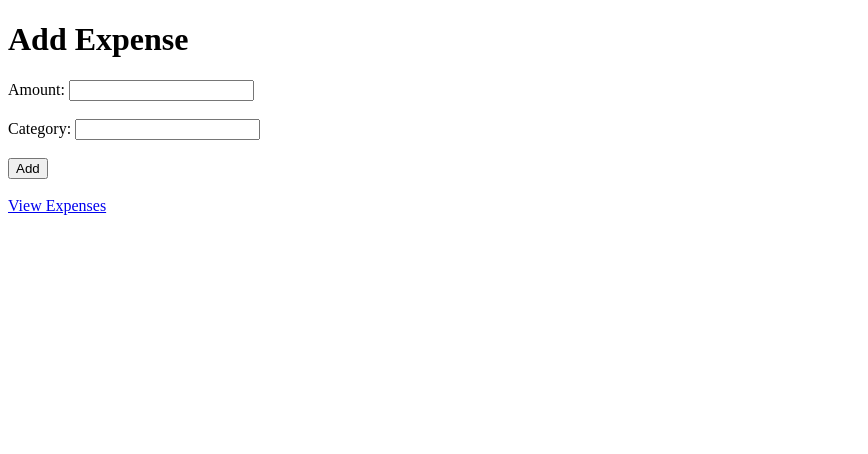
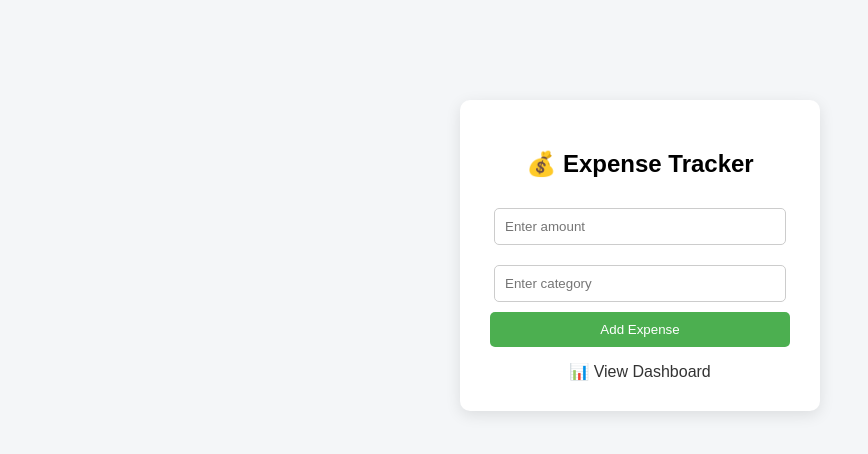
Before and after one commit to adityasing9/ExpenseTracker, a Flask app: page / in a window 1280 px wide. Shown: the top 454 px of the page, without its empty margins (0-868 px from the left). Run offline with Flask 3, Linux system fonts and the light colour scheme.

Commit message:
Improved UI design

```diff
--- a/expenses.csv
+++ b/expenses.csv
@@ -7,3 +7,4 @@ amount,category
 100,travel
 5200,visit
 5200,masti
+10,food
--- a/templates/index.html
+++ b/templates/index.html
@@ -2,17 +2,72 @@
 <html>
 <head>
     <title>Expense Tracker</title>
+    <style>
+        body {
+            font-family: Arial;
+            background: #f4f6f8;
+            text-align: center;
+        }
+
+        .container {
+            margin-top: 100px;
+        }
+
+        .card {
+            background: white;
+            padding: 30px;
+            width: 300px;
+            margin: auto;
+            border-radius: 10px;
+            box-shadow: 0px 4px 15px rgba(0,0,0,0.1);
+        }
+
+        input {
+            width: 90%;
+            padding: 10px;
+            margin: 10px 0;
+            border-radius: 5px;
+            border: 1px solid #ccc;
+        }
+
+        button {
+            background: #4CAF50;
+            color: white;
+            padding: 10px;
+            border: none;
+            width: 100%;
+            border-radius: 5px;
+            cursor: pointer;
+        }
+
+        button:hover {
+            background: #45a049;
+        }
+
+        a {
+            display: block;
+            margin-top: 15px;
+            text-decoration: none;
+            color: #333;
+        }
+    </style>
 </head>
+
 <body>
-    <h1>Add Expense</h1>
 
-    <form method="POST" action="/add">
-        Amount: <input type="number" name="amount"><br><br>
-        Category: <input type="text" name="category"><br><br>
-        <button type="submit">Add</button>
-    </form>
+<div class="container">
+    <div class="card">
+        <h2>💰 Expense Tracker</h2>
 
-    <br>
-    <a href="/view">View Expenses</a>
+        <form method="POST" action="/add">
+            <input type="number" name="amount" placeholder="Enter amount" required>
+            <input type="text" name="category" placeholder="Enter category" required>
+            <button type="submit">Add Expense</button>
+        </form>
+
+        <a href="/view">📊 View Dashboard</a>
+    </div>
+</div>
+
 </body>
 </html>
```
Also changed, not shown: templates/view.html (+48 -39 lines), README.md.
